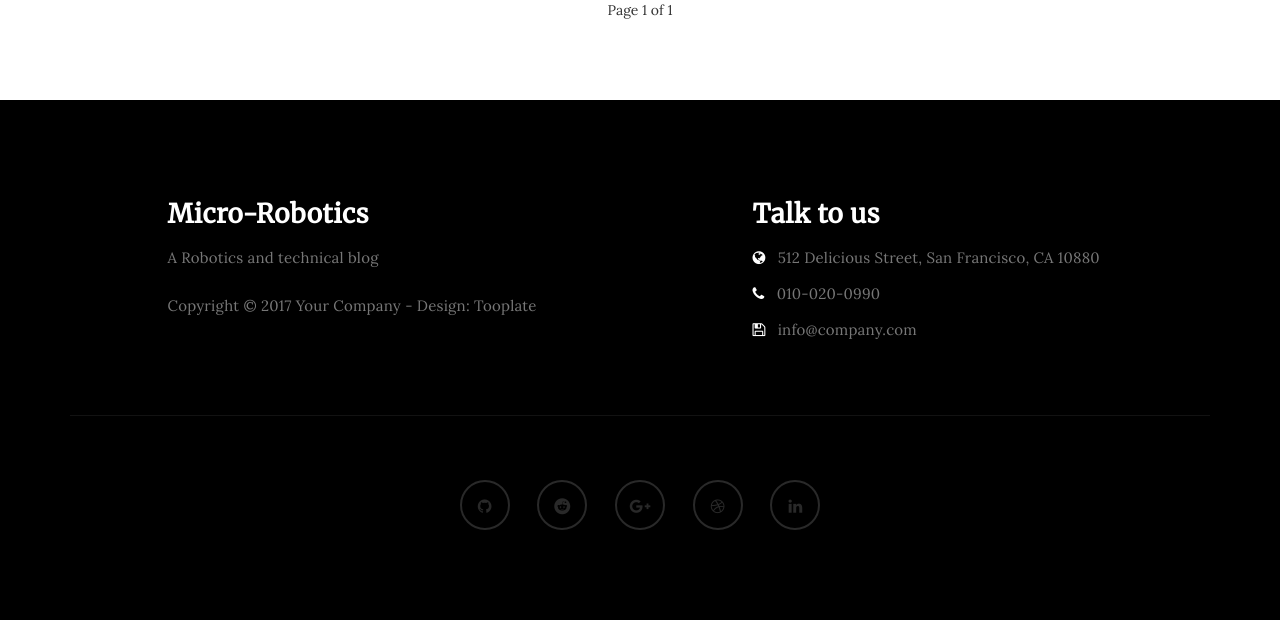
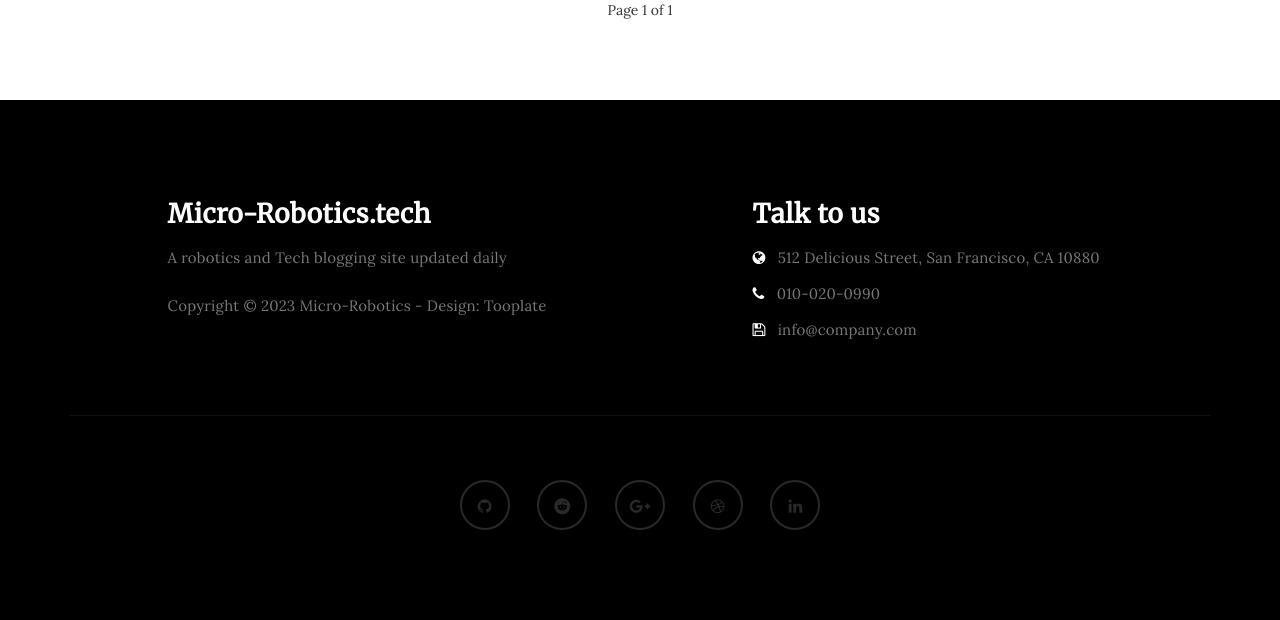
Before and after one commit to rajrupdasofficial/bloggy, a Django app: page / in a window 1280 px wide. Shown: the part 947-1567 px from the top of the page. Run offline with Django 4.2, Linux system fonts and the light colour scheme; data comes from the database, SQL or seed files in the repository; data that the repository does not hold is empty; some libraries are stand-ins or nearby versions.

Commit message:
some writings are rectified also added some proper information

```diff
--- a/app/templates/index.html
+++ b/app/templates/index.html
@@ -10,7 +10,7 @@
 <meta name="author" content="">
 <meta name="viewport" content="width=device-width, initial-scale=1, maximum-scale=1">
 
-<title>Micro-Robotics Home page for blog showcase and read</title>
+<title>Micro-Robotics.tech | Home page for blog showcase and read</title>
 <!--
 
 Template 2085 Neuron
@@ -46,14 +46,14 @@ http://www.tooplate.com/view/2085-neuron
                     <span class="icon icon-bar"></span>
                     <span class="icon icon-bar"></span>
                </button>
-               <a href="{% url 'indexpage' %}" class="navbar-brand">Micro-Robotics</a>
+               <a href="{% url 'indexpage' %}" class="navbar-brand">Micro-Robotics.tech</a>
           </div>
           <div class="collapse navbar-collapse">
                <ul class="nav navbar-nav navbar-right">
                     <li class="active"><a href="{% url 'indexpage' %}">Home</a></li>
-                    <li><a href="about.html">About</a></li>
+                    <li><a href="{% url 'about' %}">About</a></li>
                     <li><a href="{% url 'gallery' %}">Gallery</a></li>
-                    <li><a href="contact.html">Contact</a></li>
+                    <li><a href="{% url 'contact' %}">Contact</a></li>
                </ul>
           </div>
 
@@ -130,10 +130,10 @@ http://www.tooplate.com/view/2085-neuron
           <div class="row">
 
                <div class="col-md-5 col-md-offset-1 col-sm-6">
-                    <h3>Micro-Robotics</h3>
-                    <p>A Robotics and technical blog</p>
+                    <h3>Micro-Robotics.tech</h3>
+                    <p>A robotics and Tech blogging site updated daily</p>
                     <div class="footer-copyright">
-                         <p>Copyright &copy; 2017 Your Company - Design: Tooplate</p>
+                         <p>Copyright &copy; 2023 Micro-Robotics - Design: Tooplate</p>
                     </div>
                </div>
 
```
